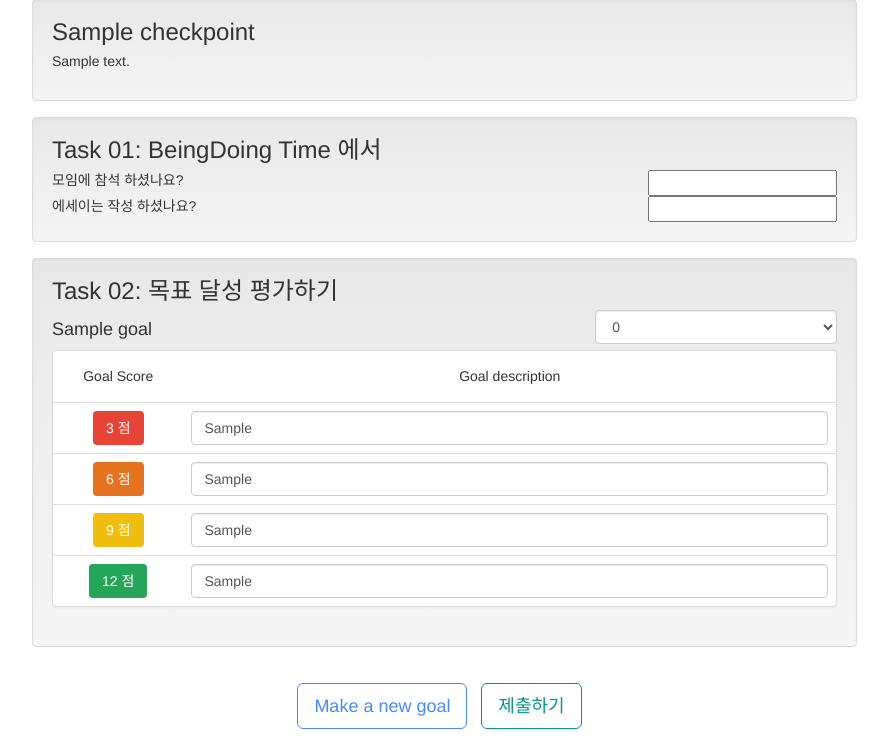
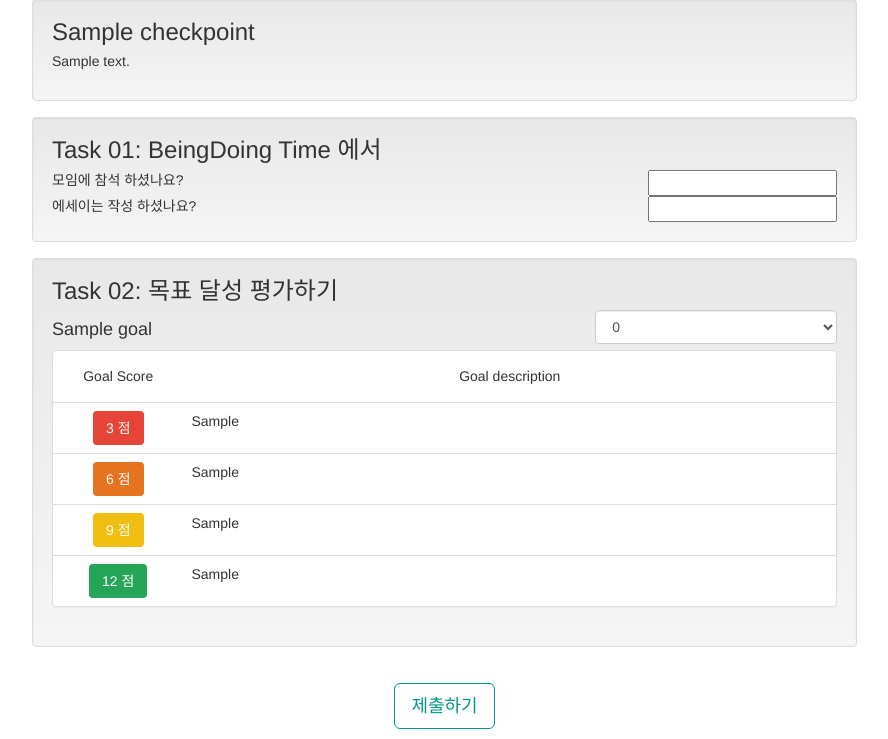
Before and after one commit to suminb/bnd, a Python web app: template bnd/templates/checkpoint/view.html in a window 1280 px wide. Shown: the part 205-944 px from the top of the page, without its empty margins (338-1226 px from the left). Run offline with Jinja, Linux system fonts and the light colour scheme; the template is opened without the code that fills it: most values are stand-ins (such as "Sample title", 1, 10 or a date in 2020); form fields are guessed from the names that the template uses; some libraries are stand-ins or nearby versions.

Commit message:
Make goals non-editable when evaluating

```diff
--- a/bnd/static/main.css
+++ b/bnd/static/main.css
@@ -277,7 +277,6 @@ a.navbar-brand {
   border-color: #448AFF;
 }
 
-
 .btn.score-3,
 .btn.score-6,
 .btn.score-9,
@@ -337,6 +336,9 @@ a.navbar-brand {
 /* start commented backslash hack \*/ * html .group { height: 1%; } .group { display: block; } /* close commented backslash hack */
 article, aside, figure, footer, header, hgroup, menu, nav, section { display: block; }
 a:focus { outline: 0; }
+/*end dynamic menu*/
 
-
-/*end dynamic menu*/
+/* Custom styles */
+.text-vcenter {
+  vertical-align: middle;
+}
--- a/bnd/templates/checkpoint/view.html
+++ b/bnd/templates/checkpoint/view.html
@@ -60,9 +60,6 @@
   </div>
 
   <div class="options text-center">
-  {% if goals.count() < 3 %}
-    <a href="{{ url_for('goal.edit', goal_id='new', checkpoint_id=checkpoint.id, team_id=team.id) }}" class="btn btn-lg btn-add">Make a new goal</a>
-  {% endif %}
     <button class="btn btn-lg btn-green" type="submit">제출하기</button>
   </div>
 
--- a/bnd/templates/macros.html
+++ b/bnd/templates/macros.html
@@ -75,40 +75,32 @@
       <td class="col-xs-2 text-center">
         <button class="btn score-3" type="button">3 점</button>
       </td>
-      <td class="col-xs-10 text-center">
-        <input class="form-control"
-               placeholder="What do you hope to accomplish?"
-               value="{{ goal.criterion1 }}">
+      <td class="col-xs-10 text-vcenter">
+        {{ goal.criterion1 }}
       </td>
     </tr>
     <tr>
       <td class="col-xs-2 text-center">
         <button class="btn score-6" type="button">6 점</button>
       </td>
-      <td class="col-xs-10 text-center">
-        <input class="form-control"
-               placeholder="What do you hope to accomplish?"
-               value="{{ goal.criterion2 }}">
+      <td class="col-xs-10">
+        {{ goal.criterion2 }}
       </td>
     </tr>
     <tr>
       <td class="col-xs-2 text-center">
         <button class="btn score-9" type="button">9 점</button>
       </td>
-      <td class="col-xs-10 text-center">
-        <input class="form-control"
-               placeholder="What do you hope to accomplish?"
-               value="{{ goal.criterion3 }}">
+      <td class="col-xs-10">
+        {{ goal.criterion1 }}
       </td>
     </tr>
     <tr>
       <td class="col-xs-2 text-center">
         <button class="btn score-12" type="button">12 점</button>
       </td>
-      <td class="col-xs-10 text-center">
-        <input class="form-control"
-               placeholder="What do you hope to accomplish?"
-               value="{{ goal.criterion4 }}">
+      <td class="col-xs-10">
+        {{ goal.criterion1 }}
       </td>
     </tr>
     </tbody>
```
